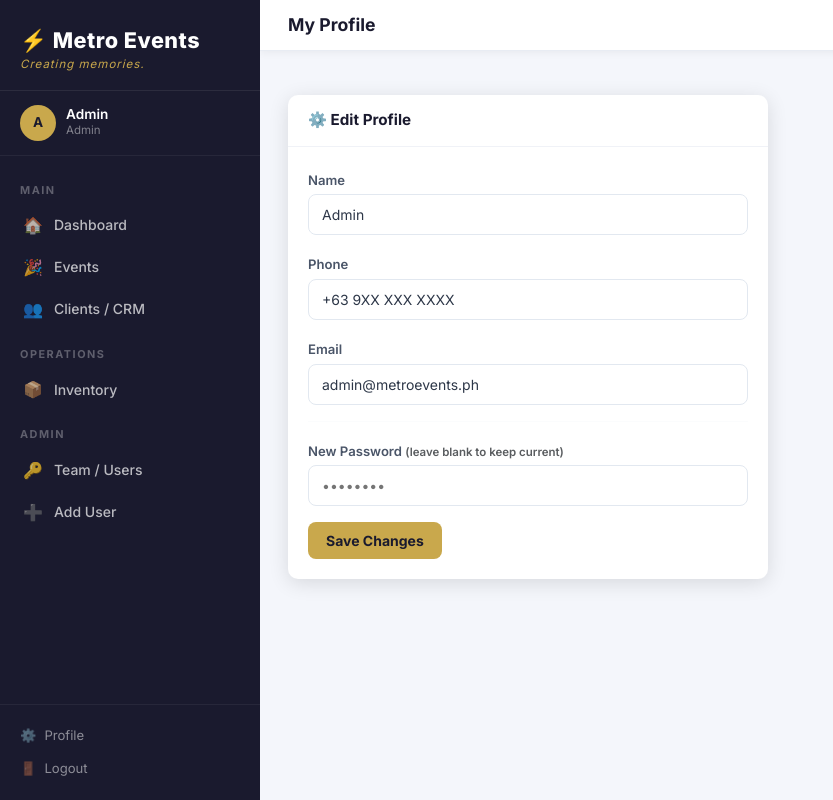
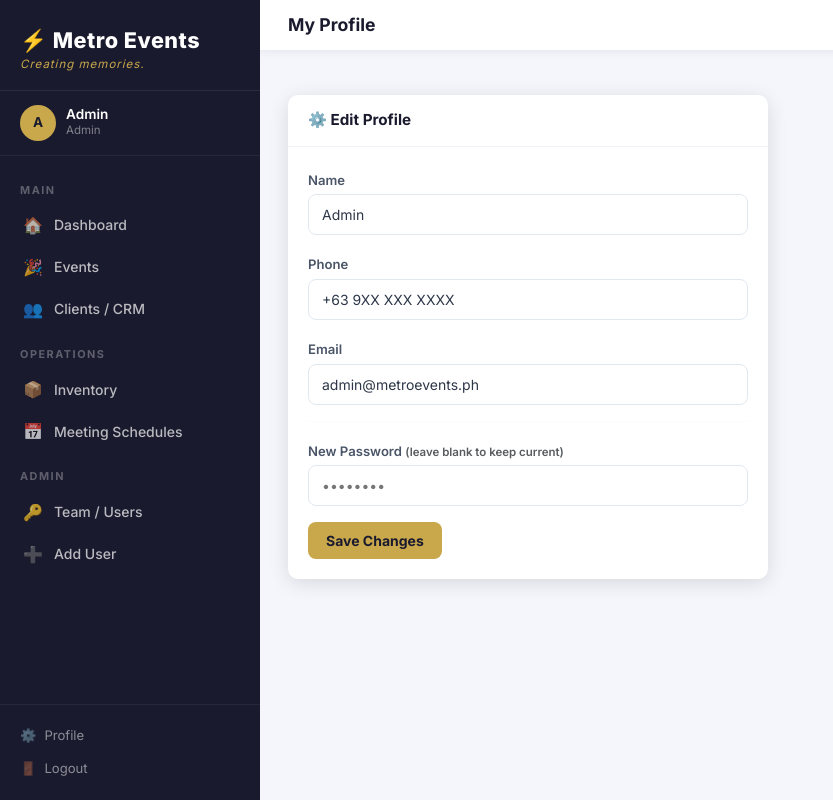
Before and after one commit to meisems/metroevents, a Flask app: page /auth/profile in a window 1280 px wide. Shown: the whole page, without its empty margins (0-833 px from the left). Run offline with Flask 3, Linux system fonts and the light colour scheme; a user stored in the database is signed in.

Commit message:
Update base.html

```diff
--- a/templates/base.html
+++ b/templates/base.html
@@ -49,6 +49,9 @@
       <div class="me-nav-section">Operations</div>
       <a href="{{ url_for('inventory.list_items') }}" class="{{ 'active' if request.blueprint == 'inventory' }}">
         <span class="nav-icon">📦</span> Inventory
+      </a>
+      <a href="{{ url_for('meetings.index') }}" class="{{ 'active' if request.blueprint == 'meetings' }}">
+        <span class="nav-icon">📅</span> Meeting Schedules
       </a>
 
       {% if current_user.is_admin %}
```
